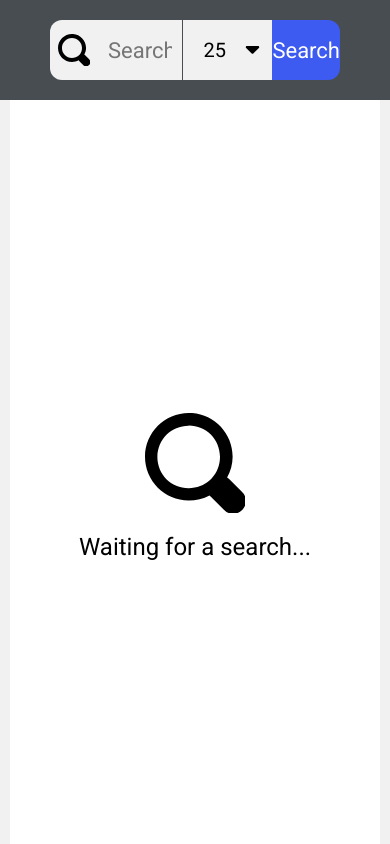
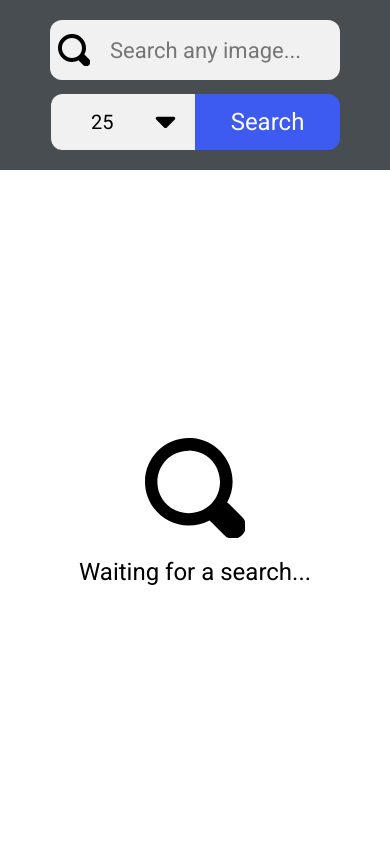
Before and after one commit to richardpena11/imageSearch, a website built with webpack: page src/index.html in a window 390 px wide. Built offline with nearby package versions, Linux system fonts and the light colour scheme; files whose address does not match are found by name.

Commit message:
improving design on mobile

```diff
--- a/src/style/style.sass
+++ b/src/style/style.sass
@@ -3,6 +3,9 @@
     padding: 0
     box-sizing: border-box
     font-family: 'Roboto', sans-serif
+
+:root
+    --search-box: 160px
 
 body
     background: #f1f1f1
@@ -14,6 +17,7 @@ body
     max-width: 1300px
     padding: 20px 50px 0 50px
     background: #FFFFFF
+
 .searchbox
     display: flex
     position: absolute
@@ -82,7 +86,7 @@ body
             .icon
                 width: 15px
                 height: 25px
-                fill: #000
+                fill: black
     &__btn
         order: 4
         width: 150px
@@ -193,8 +197,54 @@ body
                 max-width: 48%
 
 @media screen and (max-width: 670px)
+
     .results__container
         .results
             .result
                 max-width: 100%
                 height: 300px
+
+@media screen and (max-width: 600px)
+
+    .container
+        width: 100%
+        padding: 20px 30px 0 30px
+
+@media screen and (max-width: 500px)
+
+    .searchbox
+        height: 170px
+        flex-wrap: wrap
+        &__input
+            width: calc(100% - 50px)
+            height: 60px
+            border-radius: 0 12px 12px 0
+        &__search-svg
+            width: 50px
+            height: 60px
+        &__per-page
+            width: 50%
+            margin-top: 10px
+            padding: 15px 40px
+            border-radius: 12px 0 0 12px
+        &__select-svg
+            > div
+                right: 17px
+                bottom: 18px
+                .icon
+                    width: 25px
+                    height: 35px
+        &__btn
+            margin-top: 10px
+            width: 50%
+            font-size: 24px
+
+    .searchInfo
+        margin-top: 160px
+
+    .results__container
+        height: calc(100vh - 230px)
+    .waiting
+        height: calc(100vh - 200px)
+    .error
+        height: calc(100vh - 200px)
```
